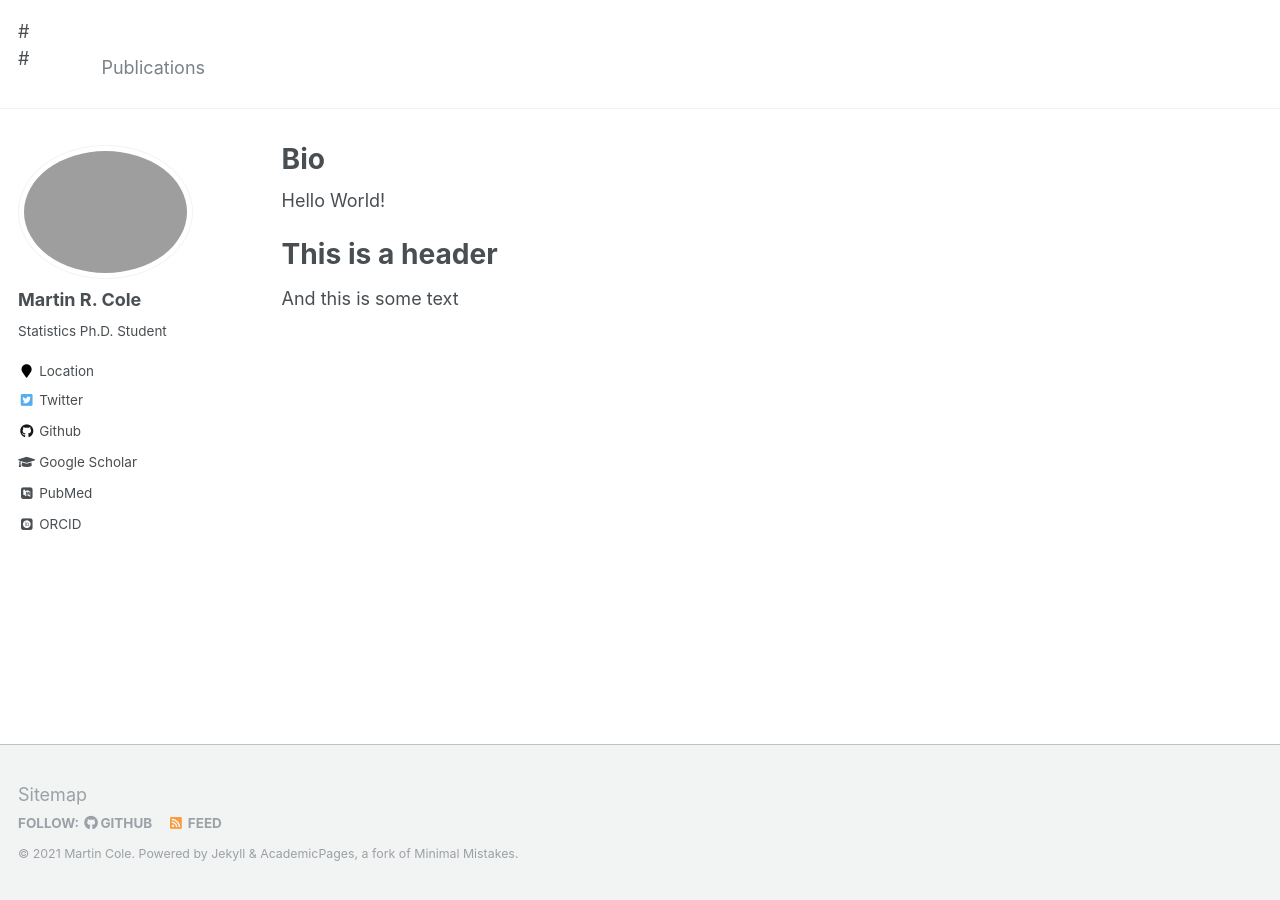
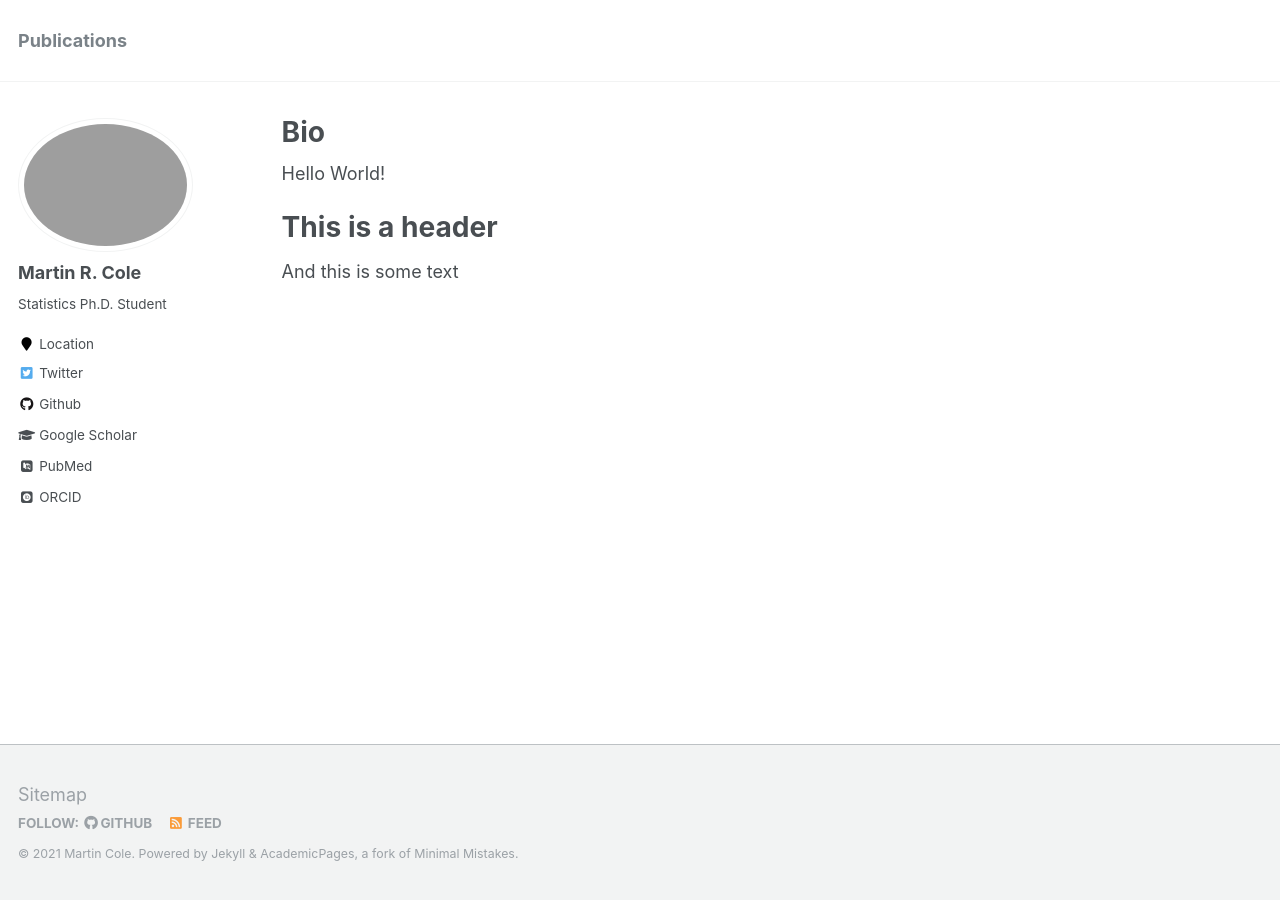
Before and after one commit to MartyCole/martycole.github.io, a Jekyll site: the page built from _pages/about.md, in a window 1280 px wide. Built offline with Jekyll 4.4.1, drawn with Linux system fonts in a browser that asks for light colours; some web fonts are replaced.

Commit message:
Update masthead.html

```diff
--- a/_includes/masthead.html
+++ b/_includes/masthead.html
@@ -4,9 +4,9 @@
   <div class="masthead__inner-wrap">
     <div class="masthead__menu">
       <nav id="site-nav" class="greedy-nav">
-        #<button><div class="navicon"></div></button>
+        <!-- <button><div class="navicon"></div></button> -->
         <ul class="visible-links">
-          #<li class="masthead__menu-item masthead__menu-item--lg"><a href="{{ base_path }}/">{{ site.title }}</a></li>
+          <!-- <li class="masthead__menu-item masthead__menu-item--lg"><a href="{{ base_path }}/">{{ site.title }}</a></li> -->
           {% for link in site.data.navigation.main %}
             {% if link.url contains 'http' %}
               {% assign domain = '' %}
```
